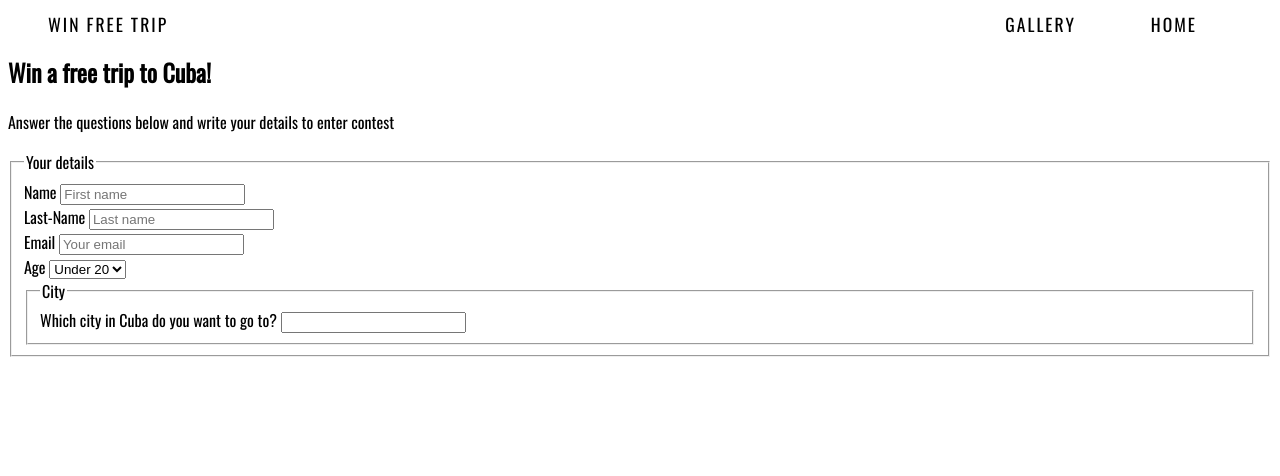
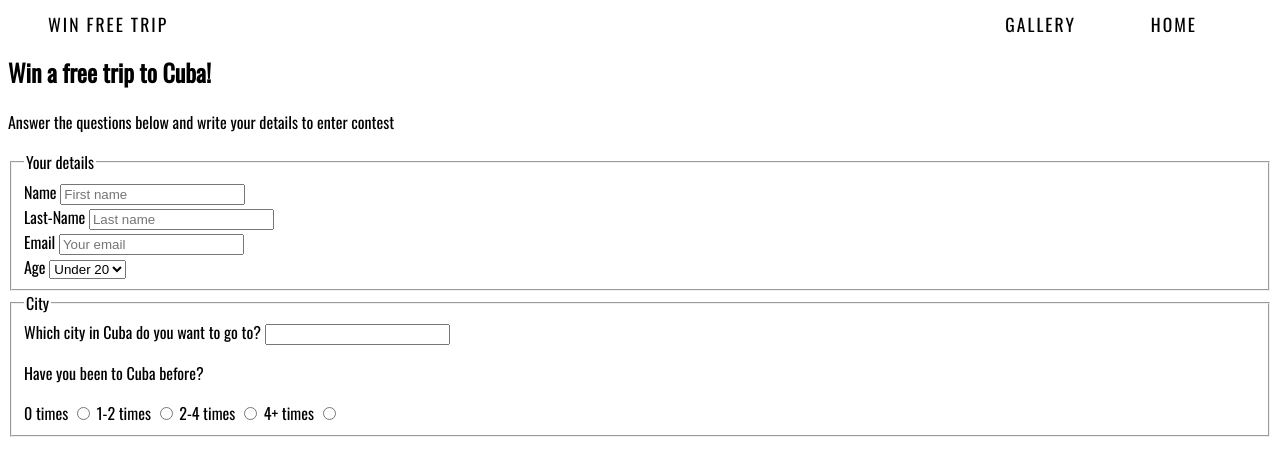
Before and after one commit to Maximiliam999/History-Website, a plain HTML site: page signup.html in a window 1280 px wide. Shown: the part 90-566 px from the top of the page. Drawn offline with nearby package versions, Linux system fonts and the light colour scheme.

Commit message:
Added have you been to cuba before to the form

```diff
--- a/signup.html
+++ b/signup.html
@@ -53,22 +53,33 @@
                     <option value="40s">40-49</option>
                     <option value="50s">50-59</option>
                 </select>
+        </fieldset>
         <fieldset>
             <legend>City</legend>
             <div>
                 <label for="which-city">Which city in Cuba do you want to go to?</label>
                 <input id="which-city" list="citys" name="which-city" required>
                 <datalist id="citys">
-                    <option value="Baracoa">baracoa</option>
+                    <option value="Baracoa"></option>
                     <option value="Havana"></option>
                     <option value="Varadero"></option>
                 </datalist>
             </div>
+            <p>Have you been to Cuba before?</p>
+            <label for="0times-radio">0 times</label>
+            <input id="0times-radio" name="times-travelled" value="0times" type="radio" required>
+
+            <label for="1-2times-radio">1-2 times</label>
+            <input id="1-2times-radio" name="times-travelled" value="1-2times" type="radio" required>
+
+            <label for="2-4times-radio">2-4 times</label>
+            <input id="2-4times-radio" name="times-travelled" value="2-4times" type="radio" required>
+
+            <label for="4+times-radio">4+ times</label>
+            <input id="4+times-radio" name="times-travelled" value="4+times" type="radio" required>
         </fieldset>
-            <div>
 
-            </div>
-        </fieldset>
+
     </form>
 </body>
 </html>
```
Also changed, not shown: gallery.html (+1 -1 lines).
